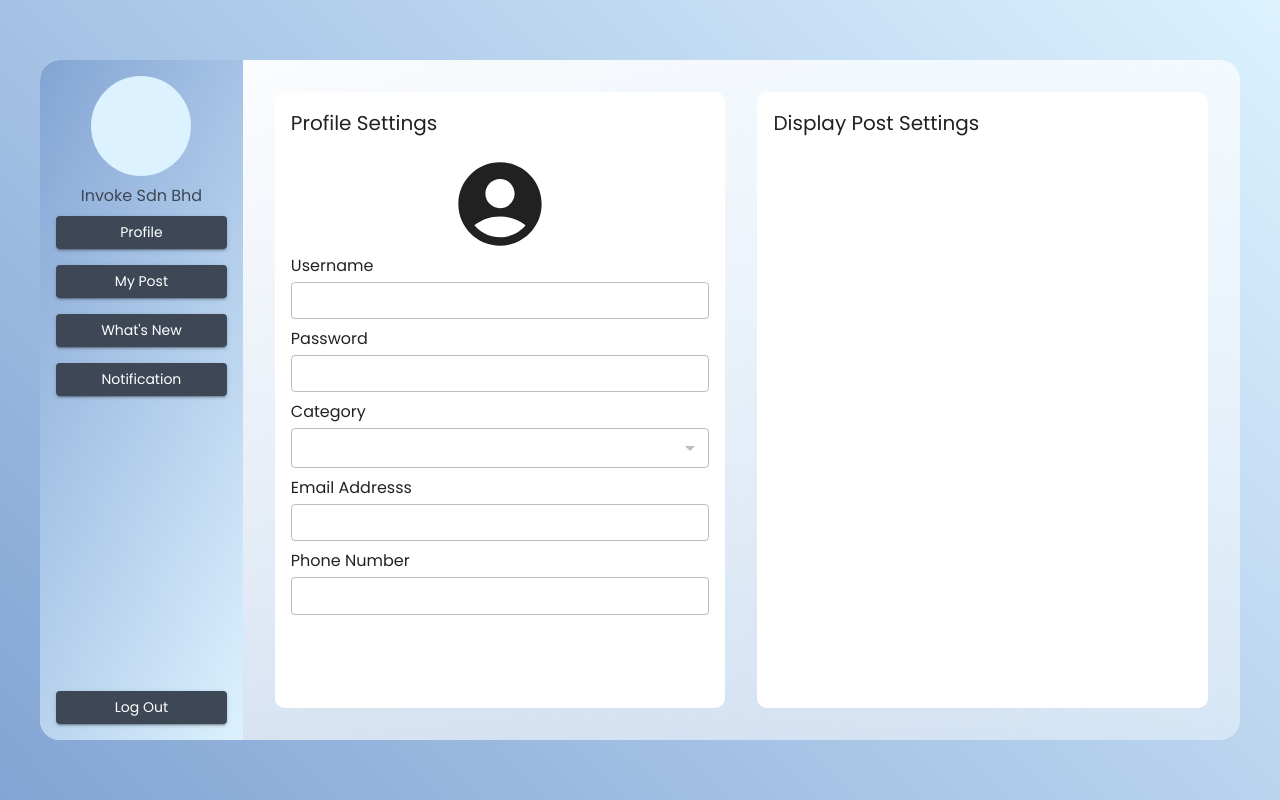
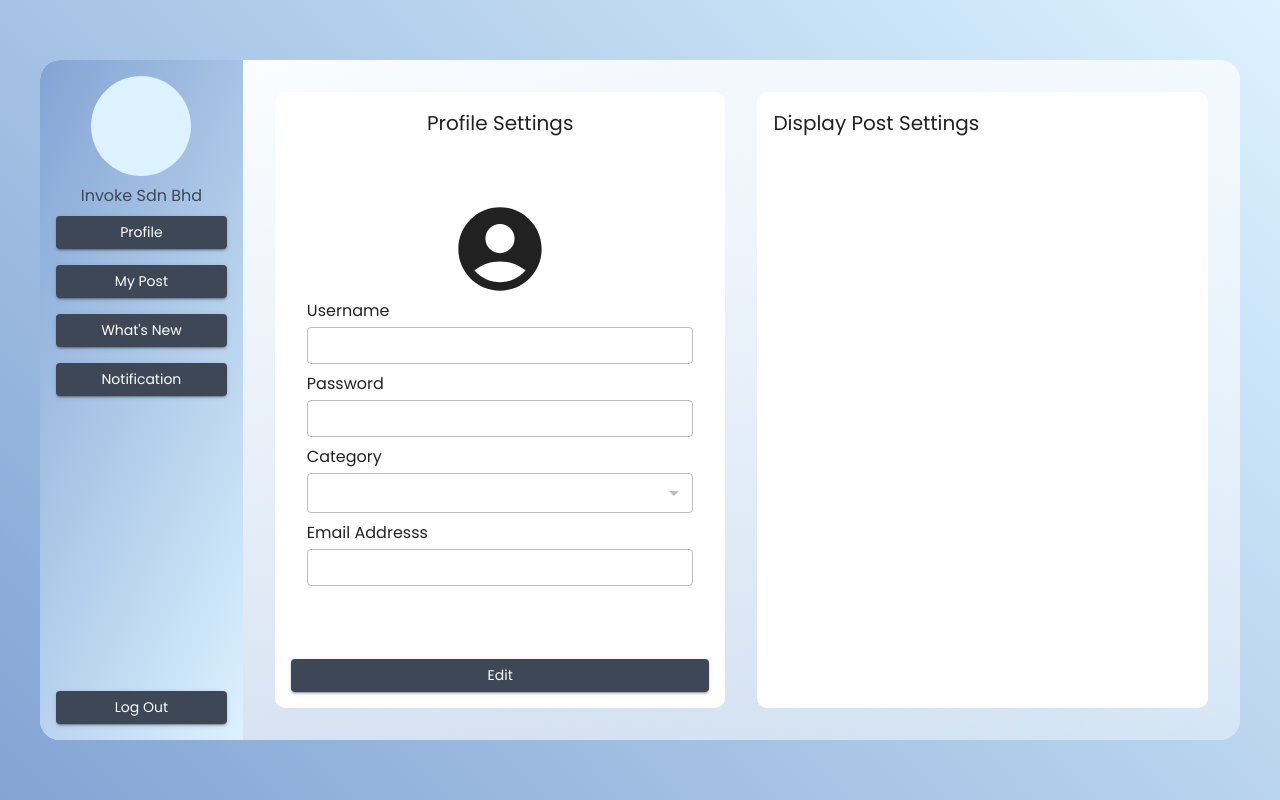
Before and after one commit to calvinwong95/entente, a React (Create React App) app: page /profile in a window 1280 px wide. Built offline with nearby package versions, Linux system fonts and the light colour scheme.

Commit message:
wip: created edit usestates

```diff
--- a/src/views/Profile/index.js
+++ b/src/views/Profile/index.js
@@ -10,8 +10,15 @@ import { AccountCircle } from "@mui/icons-material";
 
 const Profile = () => {
   const classes = UseStyles();
-  const [isEdit, setIsEdit] = useState(false);
+  const [isEditProfile, setIsEditProfile] = useState(false);
+  const [isEditPost, setIsEditPost] = useState(false);
   const [openModal, setOpenModal] = useState(false);
+  const handleEditProfile = () => {
+    setIsEditProfile(!isEditProfile);
+  };
+  const handleEditPost = () => {
+    setIsEditPost(!isEditPost);
+  };
   return (
     <Dashboard>
       <Box sx={{ width: "100%", height: "100%" }}>
@@ -31,12 +38,33 @@ const Profile = () => {
               backgroundColor: "#FFFFFF",
               borderRadius: 2.5,
               padding: 2,
+              display: "flex",
+              flexDirection: "column",
+              alignItems: "center",
+              justifyContent: "space-between",
             }}
           >
-            <Typography variant="h3" sx={{ mb: 2 }}>
-              Profile Settings
-            </Typography>
-            <Box sx={{ width: "100%", overflowY: "auto" }}>
+            <Typography variant="h3">Profile Settings</Typography>
+            {isEditProfile ? (
+              <>
+                <Box
+                  sx={{
+                    width: "100%",
+                    height: "400px",
+                    overflowY: "auto",
+                    px: 2,
+                    "&::-webkit-scrollbar": {
+                      width: "5px",
+                    },
+                    "&::-webkit-scrollbar-track": {
+                      background: "#DCF2FF",
+                    },
+                    "&::-webkit-scrollbar-thumb": {
+                      background: "#1D388F61",
+                      borderRadius: 2,
+                    },
+                  }}
+                >
                   <Box
                     sx={{
                       display: "flex",
@@ -64,9 +92,68 @@ const Profile = () => {
                   <TenTextField label="Email Addresss" disabled></TenTextField>
                   <TenTextField label="Phone Number" disabled></TenTextField>
                 </Box>
-            {/* <Box sx={{ width: "100%", backgroundColor: "red" }}>
-              <TenButton variant="contained">Edit</TenButton>
-            </Box> */}
+              </>
+            ) : (
+              <>
+                {" "}
+                <Box
+                  sx={{
+                    width: "100%",
+                    height: "400px",
+                    overflowY: "auto",
+                    px: 2,
+                    "&::-webkit-scrollbar": {
+                      width: "5px",
+                    },
+                    "&::-webkit-scrollbar-track": {
+                      background: "#DCF2FF",
+                    },
+                    "&::-webkit-scrollbar-thumb": {
+                      background: "#1D388F61",
+                      borderRadius: 2,
+                    },
+                  }}
+                >
+                  <Box
+                    sx={{
+                      display: "flex",
+                      alignItems: "center",
+                      justifyContent: "center",
+                    }}
+                  >
+                    <Box
+                      sx={{
+                        display: "flex",
+                        justifyContent: "center",
+                        alignItems: "center",
+                      }}
+                    >
+                      <AccountCircle color="white" sx={{ fontSize: 100 }} />
+                    </Box>
+                  </Box>
+                  <TenTextField label="Username" disabled></TenTextField>
+                  <TenTextField label="Password" disabled></TenTextField>
+                  <TenDropdown label="Category" disabled>
+                    <MenuItem>One</MenuItem>
+                    <MenuItem>Two</MenuItem>
+                    <MenuItem>Three</MenuItem>
+                  </TenDropdown>
+                  <TenTextField label="Email Addresss" disabled></TenTextField>
+                  <TenTextField label="Phone Number" disabled></TenTextField>
+                </Box>
+              </>
+            )}
+
+            <Box sx={{ width: "100%" }}>
+              <TenButton variant="contained" color="third-01">
+                <Typography
+                  className={classes.whiteFont}
+                  onClick={handleEditProfile}
+                >
+                  Edit
+                </Typography>
+              </TenButton>
+            </Box>
           </Box>
           <Box
             sx={{
```
Lines whose indentation alone changed are shown as unchanged.
